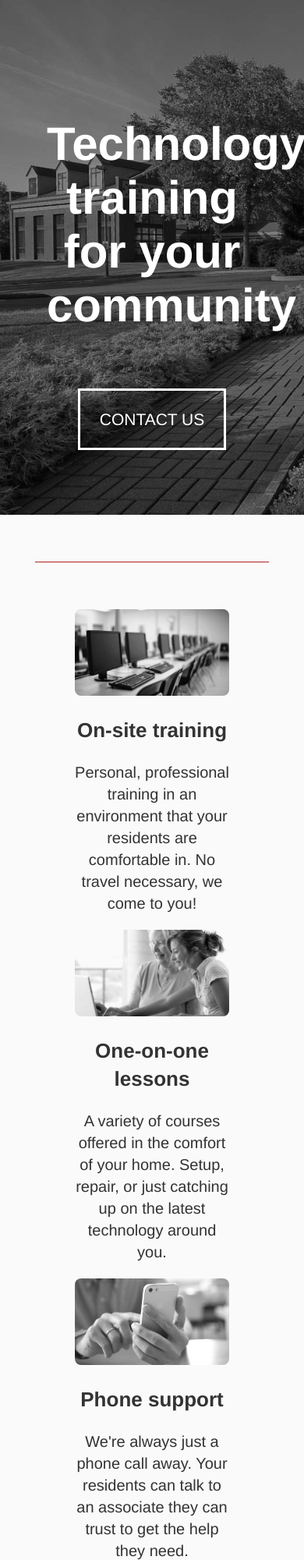
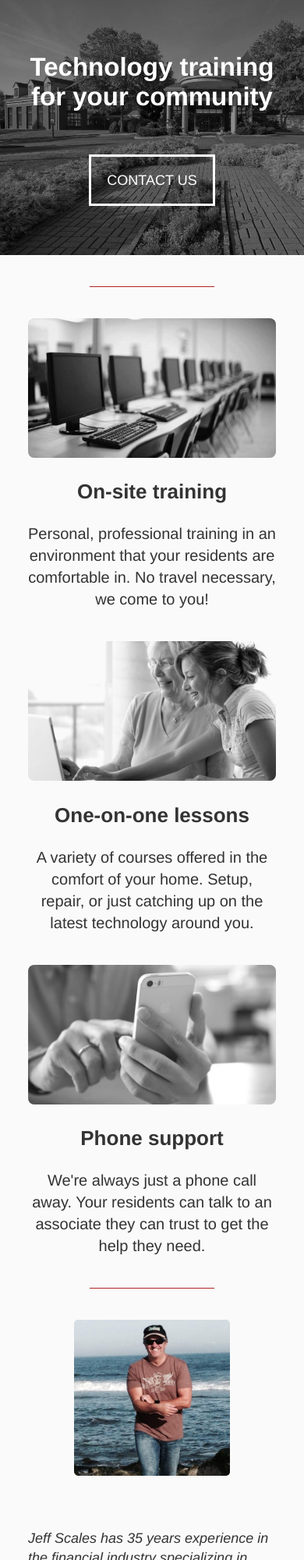
Before and after one commit to edgeovertechnology/edgeovertechnology.github.io, a plain HTML site: page index.html in a window 390 px wide. Shown: the top 2000 px of the page at 78% size. Drawn offline with Linux system fonts and the light colour scheme.

Commit message:
mobile styles

```diff
--- a/style.css
+++ b/style.css
@@ -20,7 +20,7 @@ section {
     width: 300px;
     height: 1px;
     background: firebrick;
-    margin: 60px auto;
+    margin: 80px auto;
     border: none;
 }
 
@@ -96,7 +96,7 @@ h2 {
     margin: auto;
 }
 
-#about .portrait {
+.portrait {
     border-radius: 5px;
     width: 180px;
     float: left;
@@ -111,7 +111,7 @@ h2 {
 #contact {
     margin-top: 80px;
     text-align: center;
-    background: #666;
+    background: #333;
     height: 240px;
 }
 
@@ -141,6 +141,37 @@ footer {
 }
 
 @media screen and (max-width: 960px) {
+    h1 {
+        font-size: 33px;
+    }
+
+    #jumbotron {
+        padding-top: 40px;
+        padding-bottom: 135px;
+    }
+
+    section {
+        padding: 0 36px;
+    }
+
+    .col-3 {
+        padding: 0;
+        margin-bottom: 40px;
+    }
+
+    .col-3:last-of-type {
+        margin-bottom: 0;
+    }
+
+    .col-3 p {
+        margin-bottom: 0;
+    }
+
+    .contact {
+        font-size: 18px;
+        padding: 20px;
+    }
+
     .col-3 {
         width: 100%;
         display: block;
@@ -151,4 +182,31 @@ footer {
         max-width: 480px;
         display: inline-block;
     }
+
+    .portrait {
+        margin: auto;
+        float: none;
+        display: block;
+        width: 200px;
+    }
+
+    #about p {
+        float: none;
+        font-size: 18px;
+    }
+
+    #contact {
+        margin-top: 30px;
+    }
+
+    .left, .right {
+        float: none;
+        margin-left: 4px;
+        margin-top: 4px;
+    }
+
+    .separator {
+        margin: 40px auto;
+        width: 160px;
+    }
 }
```
